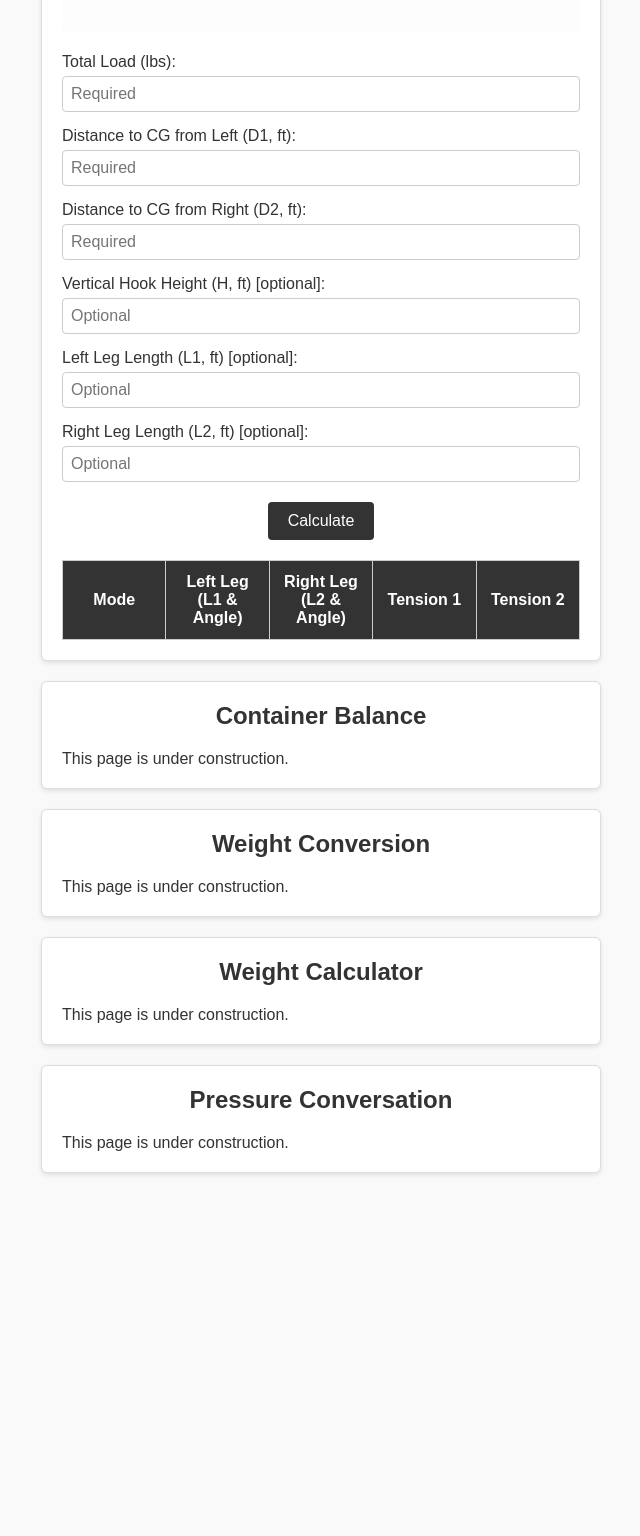
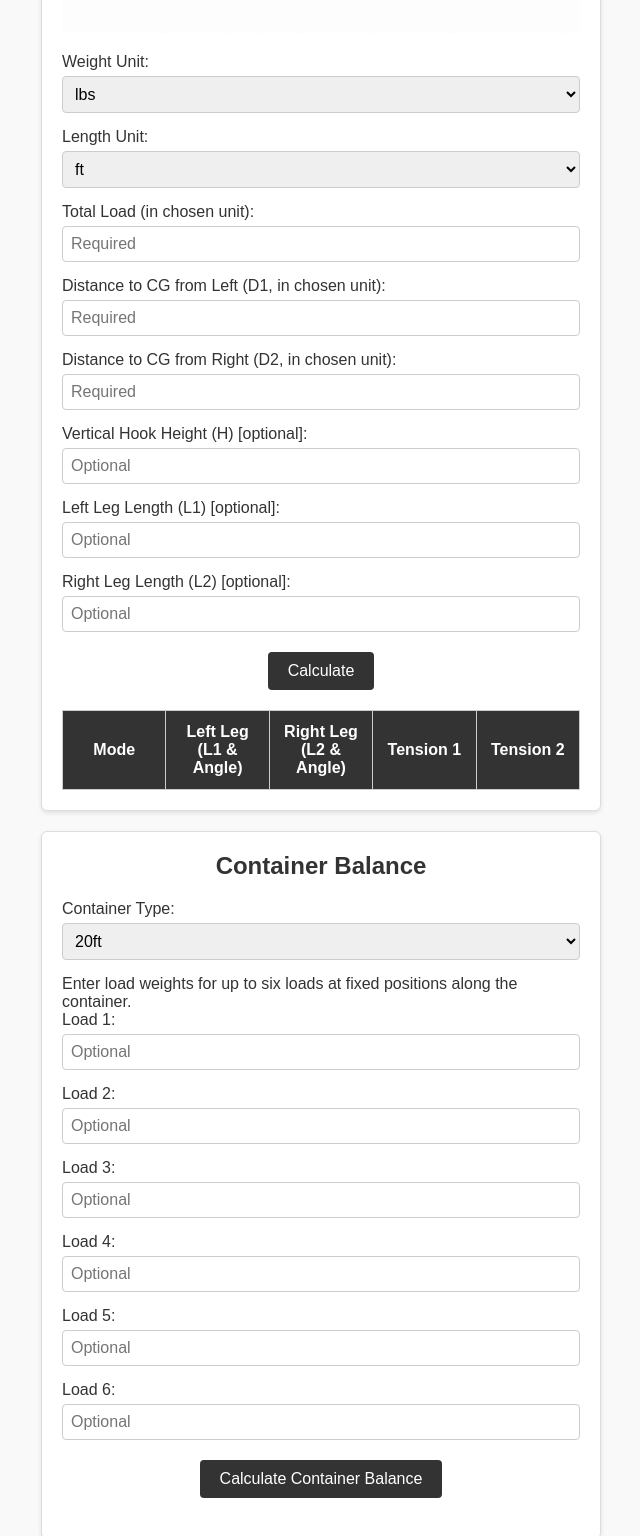
Before and after one commit to bambam207/FieldTools, a plain HTML site: page index.html in a window 1280 px wide. Shown: the part 660-2196 px from the top of the page, without its empty margins (319-959 px from the left). Before the commit the page ends 1873 px from the top, so only its background shows below. Drawn offline with Linux system fonts and the light colour scheme.

Commit message:
Update index.html

```diff
--- a/index.html
+++ b/index.html
@@ -2,11 +2,11 @@
 <html lang="en">
 <head>
   <meta charset="UTF-8" />
-  <!-- Prevents iOS auto-zoom when inputs are focused -->
+  <!-- Prevent iOS auto-zoom -->
   <meta name="viewport" content="width=device-width, initial-scale=1.0" />
   <title>Field Tools</title>
 
-  <!-- PWA/Apple Support -->
+  <!-- PWA and Apple Touch Support -->
   <link rel="manifest" href="manifest.json" />
   <link rel="apple-touch-icon" href="icon-192.png" />
   <meta name="apple-mobile-web-app-capable" content="yes" />
@@ -16,20 +16,20 @@
   <!-- Stylesheet -->
   <link rel="stylesheet" href="style.css" />
 
-  <!-- Register Service Worker -->
+  <!-- Service Worker registration -->
   <script>
     if ('serviceWorker' in navigator) {
       navigator.serviceWorker.register('service-worker.js');
     }
   </script>
 
-  <!-- App Logic -->
+  <!-- App logic -->
   <script defer src="app.js"></script>
 </head>
 <body>
   <header>
     <h1>Field Tools</h1>
-    <!-- Tools Dropdown Menu -->
+    <!-- Tools drop-down menu -->
     <nav>
       <label for="toolsMenu">TOOLS: </label>
       <select id="toolsMenu" onchange="showToolPage()">
@@ -47,28 +47,49 @@
       <!-- Sling Load Calculator Section (working page) -->
       <section id="sling" class="tool">
         <h2>Sling Load Calculator</h2>
-        <!-- Diagram image – be sure this file is in your repo -->
+        <!-- Diagram image (ensure the file exists in your repo) -->
         <img src="D744E2B6-1AB3-466B-A4E8-A64711BD01F5.png" alt="Sling Diagram" />
-        <!-- Inputs -->
-        <label>Total Load (lbs):
+
+        <!-- Unit selectors (if you plan to add conversion later, but you can leave them out if not used) -->
+        <label>Weight Unit:
+          <select id="weightUnit">
+            <option value="lbs">lbs</option>
+            <option value="us_ton">US Ton</option>
+            <option value="kg">kg</option>
+            <option value="metric_ton">Metric Ton</option>
+          </select>
+        </label>
+        <label>Length Unit:
+          <select id="lengthUnit">
+            <option value="ft">ft</option>
+            <option value="m">m</option>
+          </select>
+        </label>
+
+        <!-- Required inputs -->
+        <label>Total Load (in chosen unit):
           <input type="number" id="load" placeholder="Required" />
         </label>
-        <label>Distance to CG from Left (D1, ft):
+        <label>Distance to CG from Left (D1, in chosen unit):
           <input type="number" id="d1" placeholder="Required" />
         </label>
-        <label>Distance to CG from Right (D2, ft):
+        <label>Distance to CG from Right (D2, in chosen unit):
           <input type="number" id="d2" placeholder="Required" />
         </label>
-        <label>Vertical Hook Height (H, ft) [optional]:
+
+        <!-- Optional inputs -->
+        <label>Vertical Hook Height (H) [optional]:
           <input type="number" id="height" placeholder="Optional" />
         </label>
-        <label>Left Leg Length (L1, ft) [optional]:
+        <label>Left Leg Length (L1) [optional]:
           <input type="number" id="l1" placeholder="Optional" />
         </label>
-        <label>Right Leg Length (L2, ft) [optional]:
+        <label>Right Leg Length (L2) [optional]:
           <input type="number" id="l2" placeholder="Optional" />
         </label>
+
         <button onclick="calcSling()">Calculate</button>
+
         <!-- Results Table -->
         <table id="resultTable">
           <thead>
@@ -87,7 +108,35 @@
       <!-- Container Balance Section (blank) -->
       <section id="container" class="tool hidden">
         <h2>Container Balance</h2>
-        <p>This page is under construction.</p>
+        <label>Container Type:
+          <select id="containerType">
+            <option value="20">20ft</option>
+            <option value="40">40ft</option>
+          </select>
+        </label>
+        <p>Enter load weights for up to six loads at fixed positions along the container.</p>
+        <div id="loadInputs">
+          <label>Load 1:
+            <input type="number" id="cLoad1" placeholder="Optional" />
+          </label>
+          <label>Load 2:
+            <input type="number" id="cLoad2" placeholder="Optional" />
+          </label>
+          <label>Load 3:
+            <input type="number" id="cLoad3" placeholder="Optional" />
+          </label>
+          <label>Load 4:
+            <input type="number" id="cLoad4" placeholder="Optional" />
+          </label>
+          <label>Load 5:
+            <input type="number" id="cLoad5" placeholder="Optional" />
+          </label>
+          <label>Load 6:
+            <input type="number" id="cLoad6" placeholder="Optional" />
+          </label>
+        </div>
+        <button onclick="calcContainerBalance()">Calculate Container Balance</button>
+        <div id="containerResult"></div>
       </section>
 
       <!-- Weight Conversion Section (blank) -->
```
